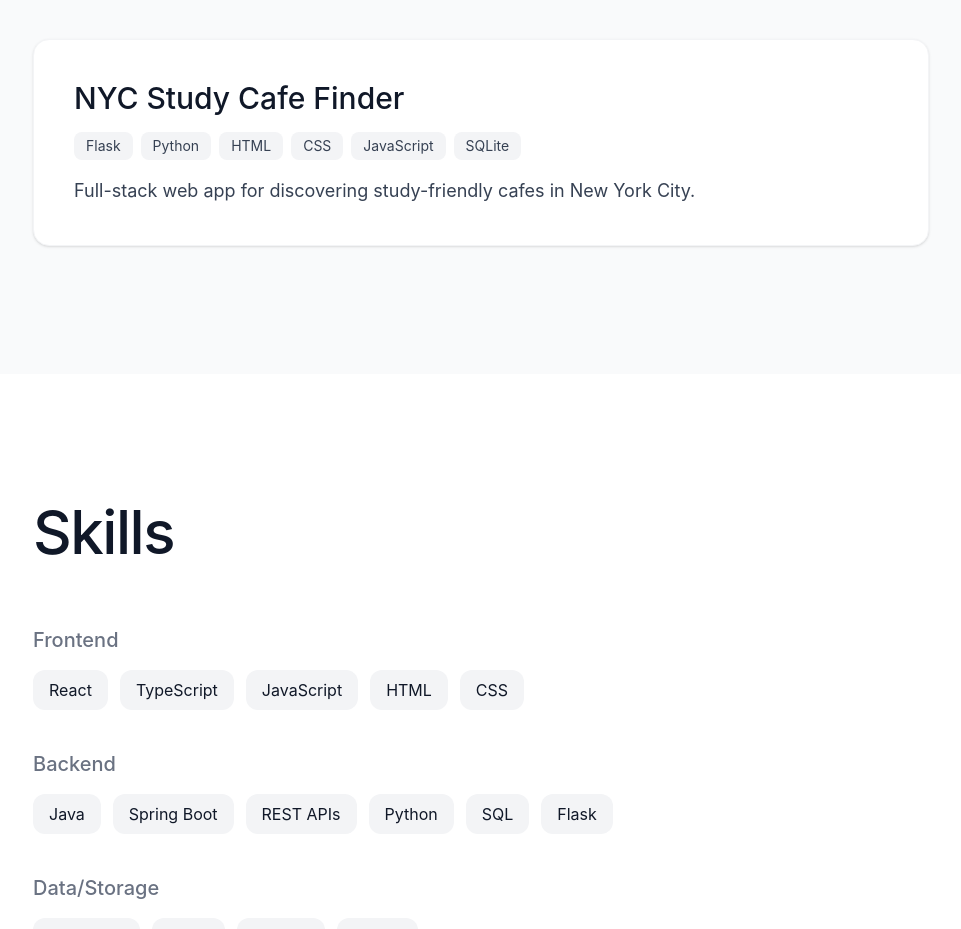
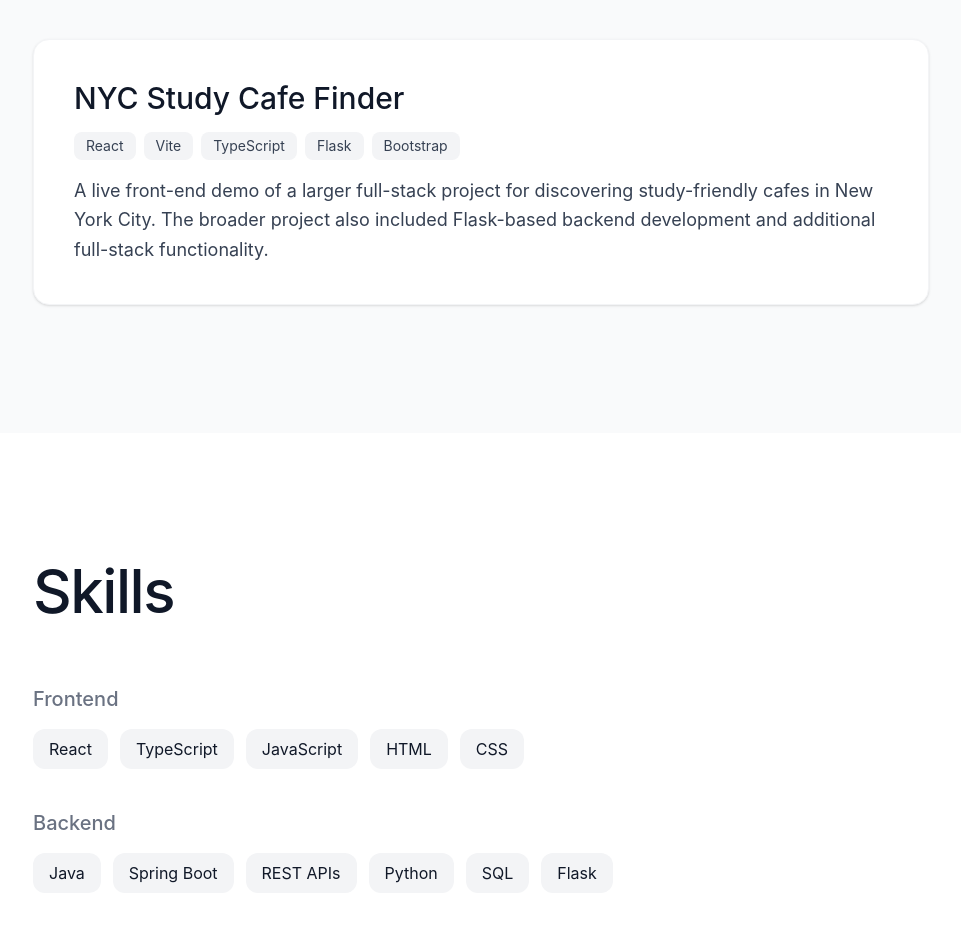
Before and after one commit to emilywwyx/emilywwyx.github.io, a React (Vite) app: page / in a window 1280 px wide. Shown: the part 3340-4269 px from the top of the page, without its empty margins (159-1120 px from the left). Built offline with nearby package versions, Linux system fonts and the light colour scheme.

Commit message:
Update NYC Study Cafe Finder project link

```diff
--- a/src/app/components/projects-section.tsx
+++ b/src/app/components/projects-section.tsx
@@ -10,9 +10,11 @@ const projects = [
   },
   {
     title: "NYC Study Cafe Finder",
-    tech: ["Flask", "Python", "HTML", "CSS", "JavaScript", "SQLite"],
+    tech: ["React", "Vite", "TypeScript", "Flask", "Bootstrap"],
     description:
-      "Full-stack web app for discovering study-friendly cafes in New York City.",
+      "A live front-end demo of a larger full-stack project for discovering study-friendly cafes in New York City. The broader project also included Flask-based backend development and additional full-stack functionality.",
+    href: "https://emilywwyx.github.io/nyc-study-cafe-finder/",
+    status: "Live Demo",
   },
 ];
 
```
